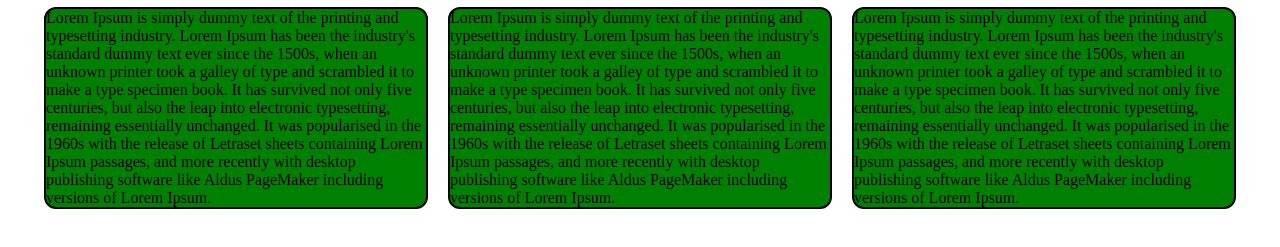
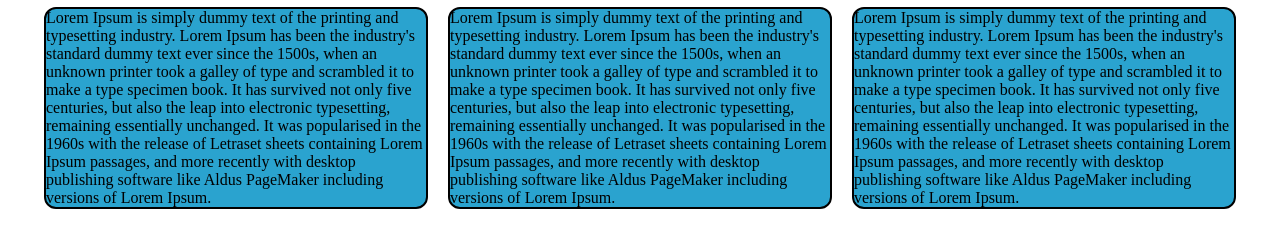
Before and after one commit to duboisL01/R109, a plain HTML site: page Demo Github/retro.html in a window 1280 px wide. Shown: the part 163-410 px from the top of the page. Drawn offline with Linux system fonts and the light colour scheme.

Commit message:
4e commit

```diff
--- a/Demo Github/css/retro.css
+++ b/Demo Github/css/retro.css
@@ -31,7 +31,7 @@ main{
 section{
     width: 30%;
     min-width: 300px;
-    background: green;
+    background: rgb(42, 163, 207);
     margin: 10px;
     border: 2px solid black;
     border-radius: 12px;
```
Also changed, not shown: Mon CV Lucas/CV.html (+1 -1 lines), Mon CV Lucas/image CV.jpg (deleted), Mon CV Lucas/image CV_mini.jpg (deleted), Mon CV Lucas/photo Lucas.jpg (added), Mon CV Lucas/photo Lucas_mini.jpg (added).
